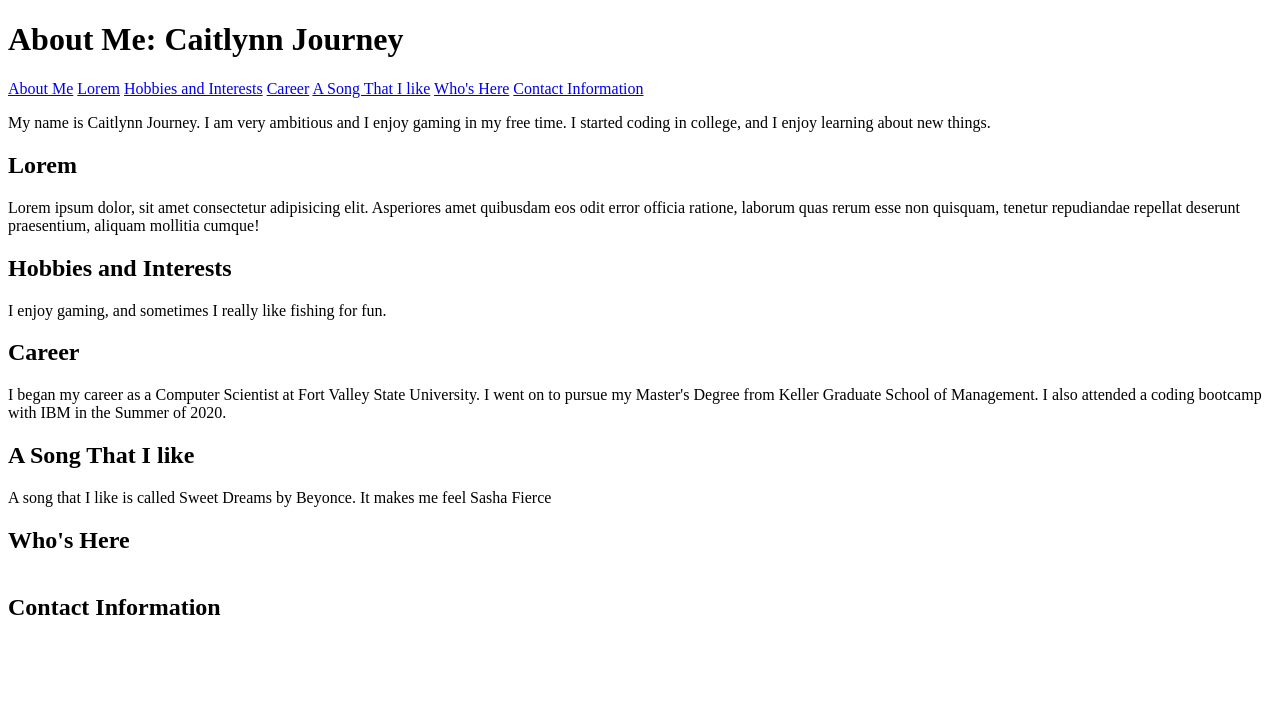
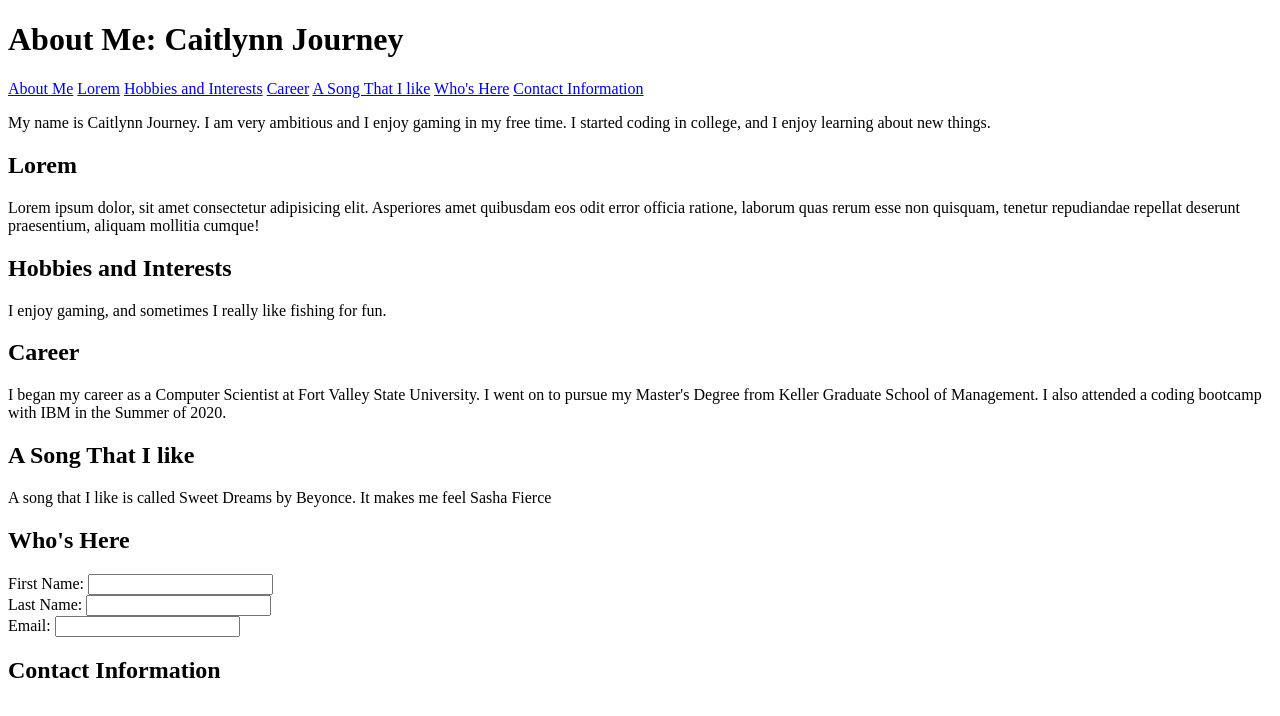
Before and after one commit to chevon12/FED2201, a plain HTML site: page Assignments/index.html in a window 1280 px wide. Drawn offline with Linux system fonts and the light colour scheme.

Commit message:
Update index.html

```diff
--- a/Assignments/index.html
+++ b/Assignments/index.html
@@ -45,10 +45,21 @@
     </section>
     <section>
         <h2>Who's Here</h2>
+        <form action="">
+            <label for="firstname">First Name: </label>
+            <input type="text"id="firstname"name ="firstname" ><br>
+            <label for="lastname"> Last Name: </label>
+            <input type="text"id="lastname"name ="lastname" ><br>
+            <label for ="email" >Email: </label>
+            <input tpe="email"id="email"name ="email"><br>
+        </form>
         <table></table>
     </section>
-    <section>
+    <footer>
+        <section>
         <h2>Contact Information</h2>
     </section>
+    </footer>
+
 </body>
 </html>
```
